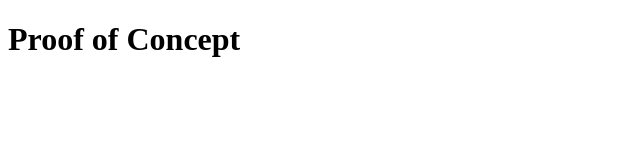
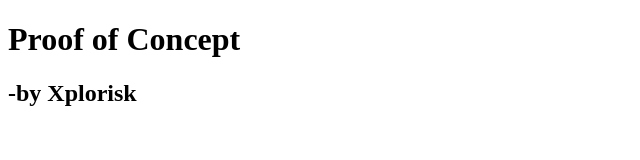
Before and after one commit to nirajgautamit/whitehat, a plain HTML site: page index.html in a window 1280 px wide. Shown: the whole page, without its empty margins (0-640 px from the left). Drawn offline with Linux system fonts and the light colour scheme.

Commit message:
Update index.html

```diff
--- a/index.html
+++ b/index.html
@@ -6,6 +6,7 @@
 <body>
 
 <h1>Proof of Concept</h1>
+  <h2> -by Xplorisk </h2>
 <!-- Subdomain Takeover POC By X.p.l.o.r.i.s.k  -->
 
 </body>
```
